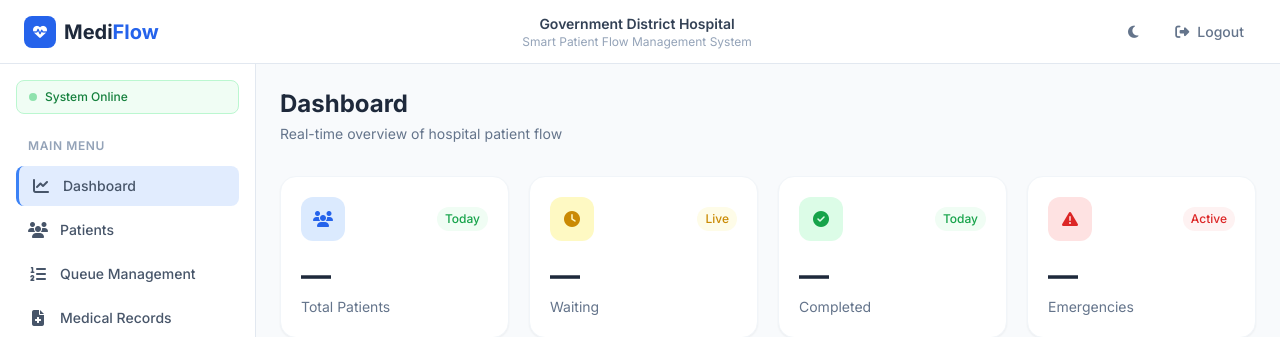
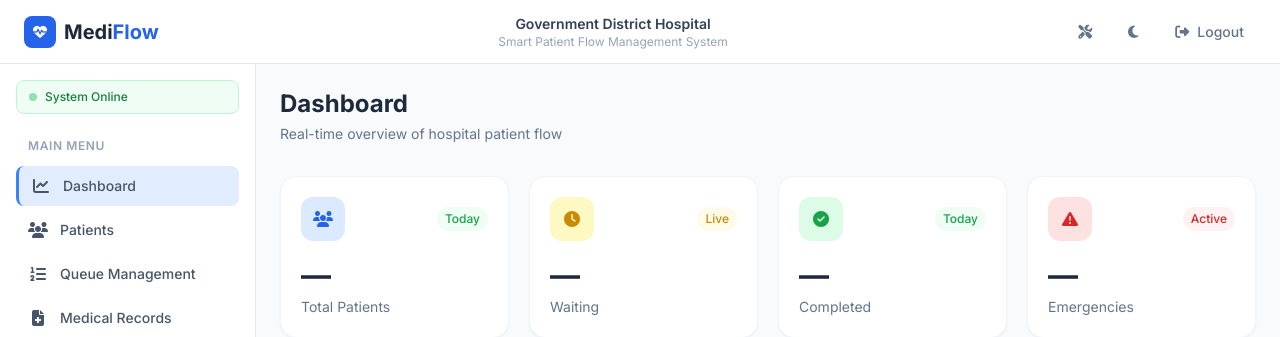
Before and after one commit to JeetKarmakar082/MediFlow, a Django app: page / in a window 1280 px wide. Shown: the top 337 px of the page. Run offline with Django 4.2, Linux system fonts and the light colour scheme; a user stored in the database is signed in; data comes from the database, SQL or seed files in the repository; parts of the project's set-up code (start-up, migrations or seed data) failed here and were passed over; some libraries are stand-ins or nearby versions.

Commit message:
Update base.html

```diff
--- a/templates/base.html
+++ b/templates/base.html
@@ -4,7 +4,6 @@
   <meta charset="UTF-8" />
   <meta name="viewport" content="width=device-width, initial-scale=1.0" />
   <title>{% block title %}MediFlow — Smart Hospital System{% endblock %}</title>
-  <!-- Apply saved theme before page renders to avoid flash -->
   <script>
     if (localStorage.getItem('theme') === 'dark' ||
         (!localStorage.getItem('theme') && window.matchMedia('(prefers-color-scheme: dark)').matches)) {
@@ -62,16 +61,21 @@
       </div>
     </div>
 
-    <!-- Center — Hospital Name -->
     <div class="hidden md:block text-center">
       <p class="text-sm font-semibold text-slate-700 dark:text-slate-200">Government District Hospital</p>
       <p class="text-xs text-slate-400 dark:text-slate-400">Smart Patient Flow Management System</p>
     </div>
 
-    <!-- Right -->
     <div class="flex items-center gap-3">
 
-      <!-- Dark Mode Toggle -->
+      {% if is_admin %}
+      <a href="/admin/" title="Django Admin Panel"
+        class="w-9 h-9 flex items-center justify-center rounded-lg text-slate-500 dark:text-slate-300 hover:bg-violet-100 dark:hover:bg-violet-900/30 hover:text-violet-600 dark:hover:text-violet-400 transition-colors"
+        target="_blank">
+        <i class="fas fa-tools text-sm"></i>
+      </a>
+      {% endif %}
+
       <button id="theme-toggle" title="Toggle dark mode"
         class="w-9 h-9 flex items-center justify-center rounded-lg text-slate-500 dark:text-slate-300 hover:bg-slate-100 dark:hover:bg-slate-700 transition-colors">
         <i id="theme-icon" class="fas fa-moon text-sm"></i>
```
